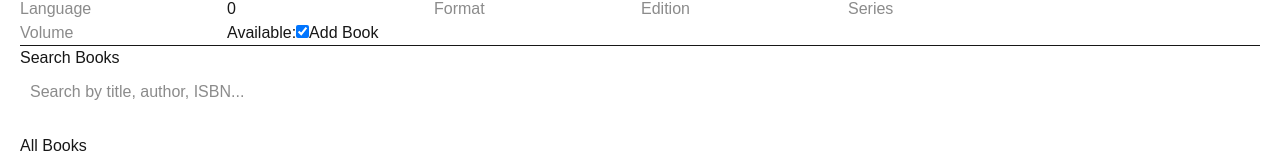
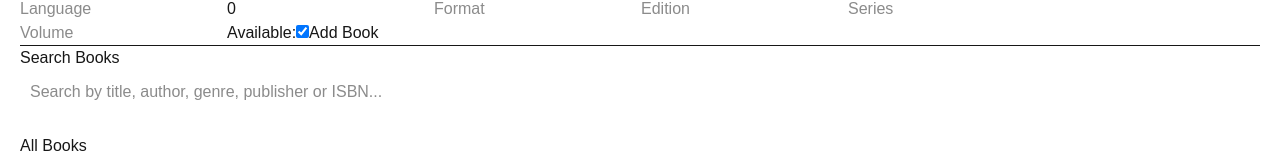
Before and after one commit to KrishnaprabhaCM/BeginnerProjects, a Next.js app in the folder book-library/: page /books in a window 1280 px wide. Shown: the part 174-335 px from the top of the page. Built offline with nearby package versions, Linux system fonts and the light colour scheme.

Commit message:
Placeholder for search updated

```diff
--- a/book-library/app/books/page.tsx
+++ b/book-library/app/books/page.tsx
@@ -103,7 +103,7 @@ export default function BooksPage() {
 
     <input
       type="text"
-      placeholder="Search by title, author, ISBN..."
+      placeholder="Search by title, author, genre, publisher or ISBN..."
       value={searchTerm}
       onChange={(e) => setSearchTerm(e.target.value)}
       style={{
```
